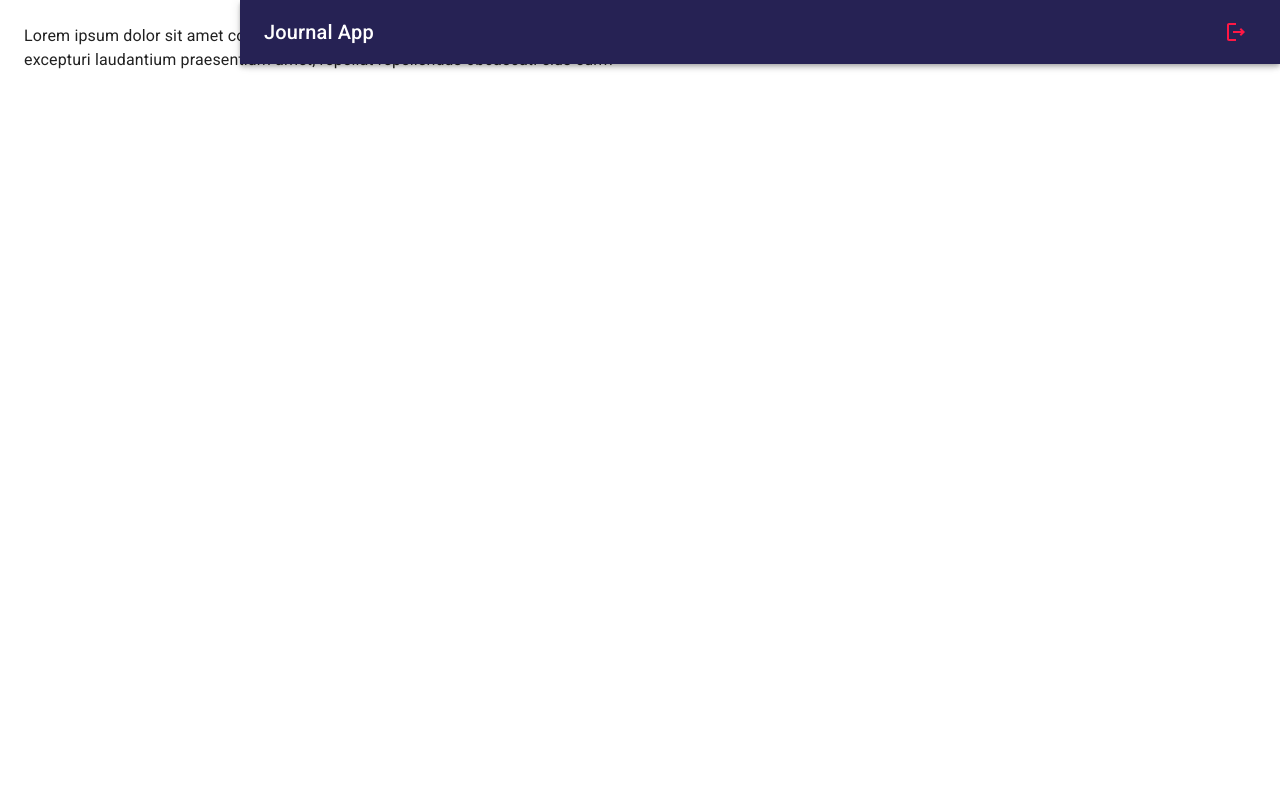
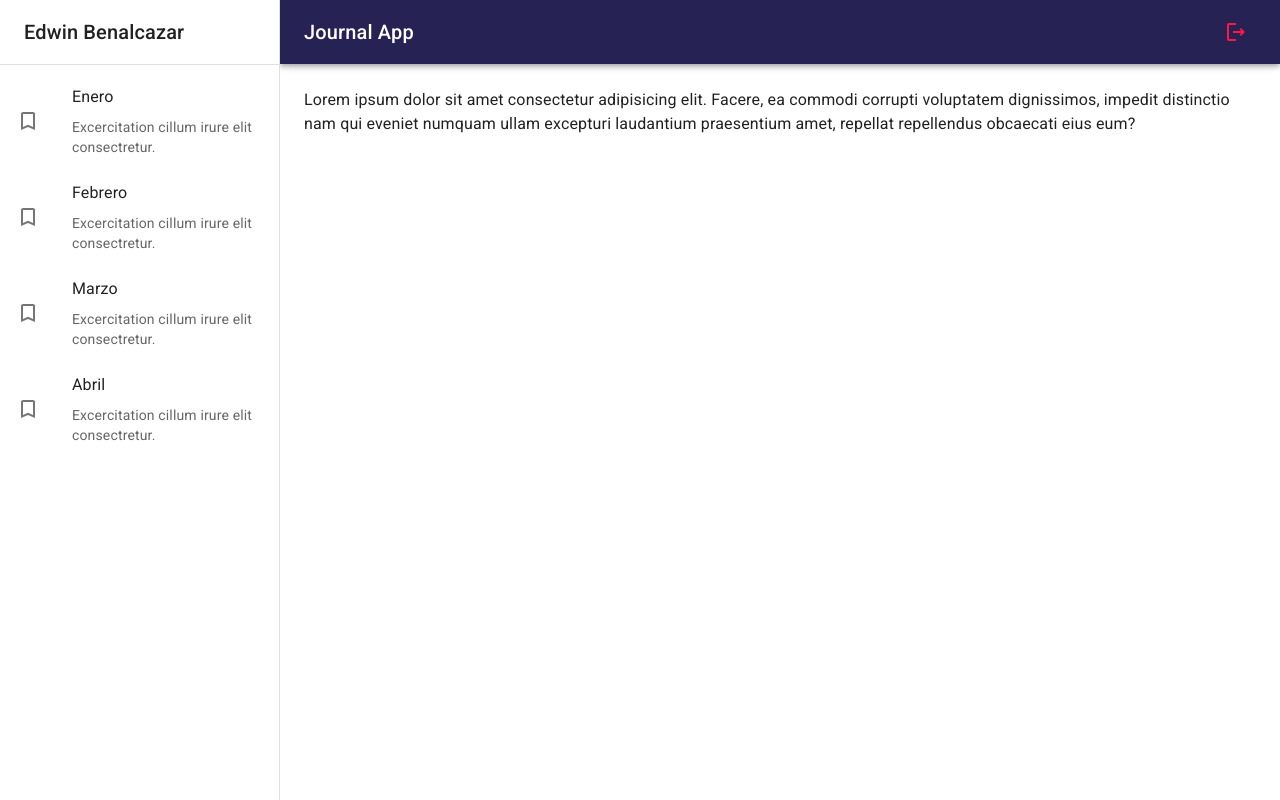
Before and after one commit to stacklast/react-journal-app, a React (Vite) app: page / in a window 1280 px wide. Built offline with nearby package versions, Linux system fonts and the light colour scheme.

Commit message:
add: Sidebar Added

```diff
--- /dev/null
+++ b/src/journal/components/SideBar.jsx
@@ -0,0 +1,48 @@
+import { TurnedInNot } from "@mui/icons-material"
+import { Divider, Drawer, Grid, List, ListItem, ListItemButton, ListItemIcon, ListItemText, Toolbar, Typography } from "@mui/material"
+import { Box } from "@mui/system"
+
+export const SideBar = ({drawerWidth = 240}) => {
+  return (
+    <Box
+        component='nav'
+        sx={{width:{sm: drawerWidth}, flexShrink: {sm:0}}}
+    >
+        <Drawer
+            variant="permanent" // temporary
+            open
+            sx={{
+                display: {xs: 'block'},
+                '& .MuiDrawer-paper': { boxSizing: 'border-box', width: drawerWidth }
+            }}
+        >
+            <Toolbar>
+                <Typography variant="h6" noWrap component='div'>
+                    Edwin Benalcazar
+                </Typography>
+            </Toolbar>
+
+            <Divider />
+            <List>
+                {
+                    ['Enero', 'Febrero', 'Marzo', 'Abril'].map(text=>(
+                        <ListItem key={text} disablePadding>
+                            <ListItemButton>
+                                <ListItemIcon>
+                                    <TurnedInNot />
+                                </ListItemIcon>
+                                <Grid container>
+                                    <ListItemText primary={text} />
+
+                                    <ListItemText  secondary={'Excercitation cillum irure elit consectretur.'}/>
+                                </Grid>
+                            </ListItemButton>
+                        </ListItem>
+                    ))
+                }
+            </List>
+
+        </Drawer>
+    </Box>
+  )
+}
--- a/src/journal/components/index.js
+++ b/src/journal/components/index.js
@@ -1 +1,2 @@
 export * from './NavBar';
+export * from './SideBar';
--- a/src/journal/layout/JournalLayout.jsx
+++ b/src/journal/layout/JournalLayout.jsx
@@ -1,15 +1,21 @@
+import { Toolbar } from "@mui/material";
 import { Box } from "@mui/system"
-import { NavBar } from "../components";
+import { NavBar, SideBar } from "../components";
 
-const drawerWidth = 240;
+const drawerWidth = 280;
 
 export const JournalLayout = ({children}) => {
   return (
     <Box sx={{display:'flex'}}>
-        <NavBar />
+        <NavBar drawerWidth={drawerWidth} />
+
+        <SideBar drawerWidth={drawerWidth} />
         <Box component='main'
             sx={{flexGrowl: 1, p:3}}
         >
+          <Toolbar>
+
+          </Toolbar>
             {children}
         </Box>
     </Box>
```
